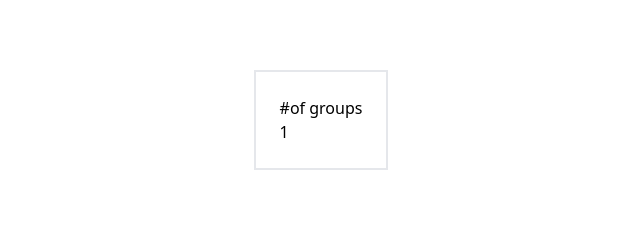
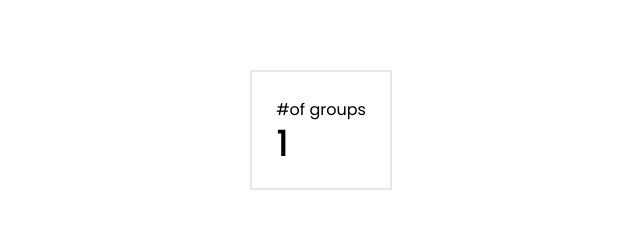
Before and after one commit to semaphore-protocol/explorer, a Next.js app: page / in a window 1280 px wide. Shown: the part 162-390 px from the top of the page, without its empty margins (319-959 px from the left). Built offline with nearby package versions, Linux system fonts and the light colour scheme.

Commit message:
refactor: :lipstick: Make font global

```diff
--- a/app/globals.css
+++ b/app/globals.css
@@ -19,3 +19,11 @@ body {
   color: rgb(var(--foreground-rgb));
   background: rgb(var(--background-rgb))
 }
+
+h1{
+  @apply text-4xl font-medium;
+}
+
+p{
+  @apply leading-7 [&:not(:first-child)]:mt-6;
+}
--- a/app/layout.tsx
+++ b/app/layout.tsx
@@ -1,4 +1,7 @@
 import './globals.css'
+import { Poppins } from "next/font/google";
+
+const poppins = Poppins({ weight: ["400", "500", "700"], subsets: ["latin"] });
 
 export const metadata = {
     title: "Semaphorus",
@@ -12,8 +15,8 @@ export default function RootLayout({
   children: React.ReactNode
 }) {
   return (
-    <html lang="en">
+    <html lang="en" className={`${poppins.className}`}>
       <body>{children}</body>
     </html>
-  )
+  );
 }
--- a/app/page.tsx
+++ b/app/page.tsx
@@ -1,8 +1,5 @@
-import { Poppins } from "next/font/google";
 import { GroupResponse, SemaphoreSubgraph } from "@semaphore-protocol/data";
 import Dashboard from "@/components/Dashboard";
-
-const mainFont = Poppins({ weight: ["400", "500", "700"], subsets: ["latin"] });
 
 // const getGroupsFromSubgraph = async () => {
 //   const semaphoreSubgraph = new SemaphoreSubgraph();
@@ -53,9 +50,7 @@ export default async function Home() {
 
   return (
     <main className="flex min-h-screen flex-col items-center gap-24 p-24">
-      <h1 className={`${mainFont.className} text-4xl font-medium`}>
-        Semaphorus
-      </h1>
+      <h1>Semaphorus</h1>
 
       <Dashboard groups={groups} />
     </main>
```
